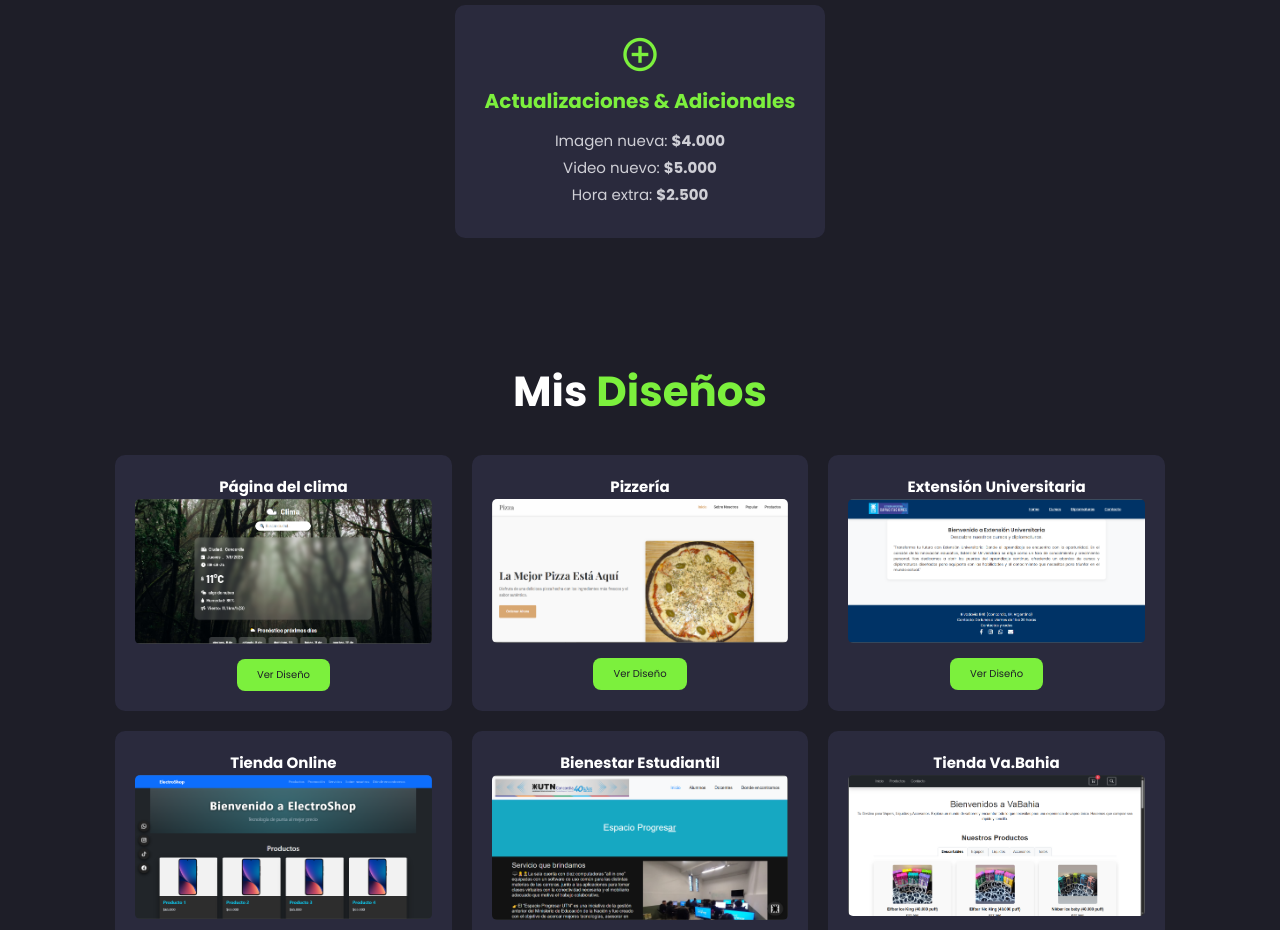
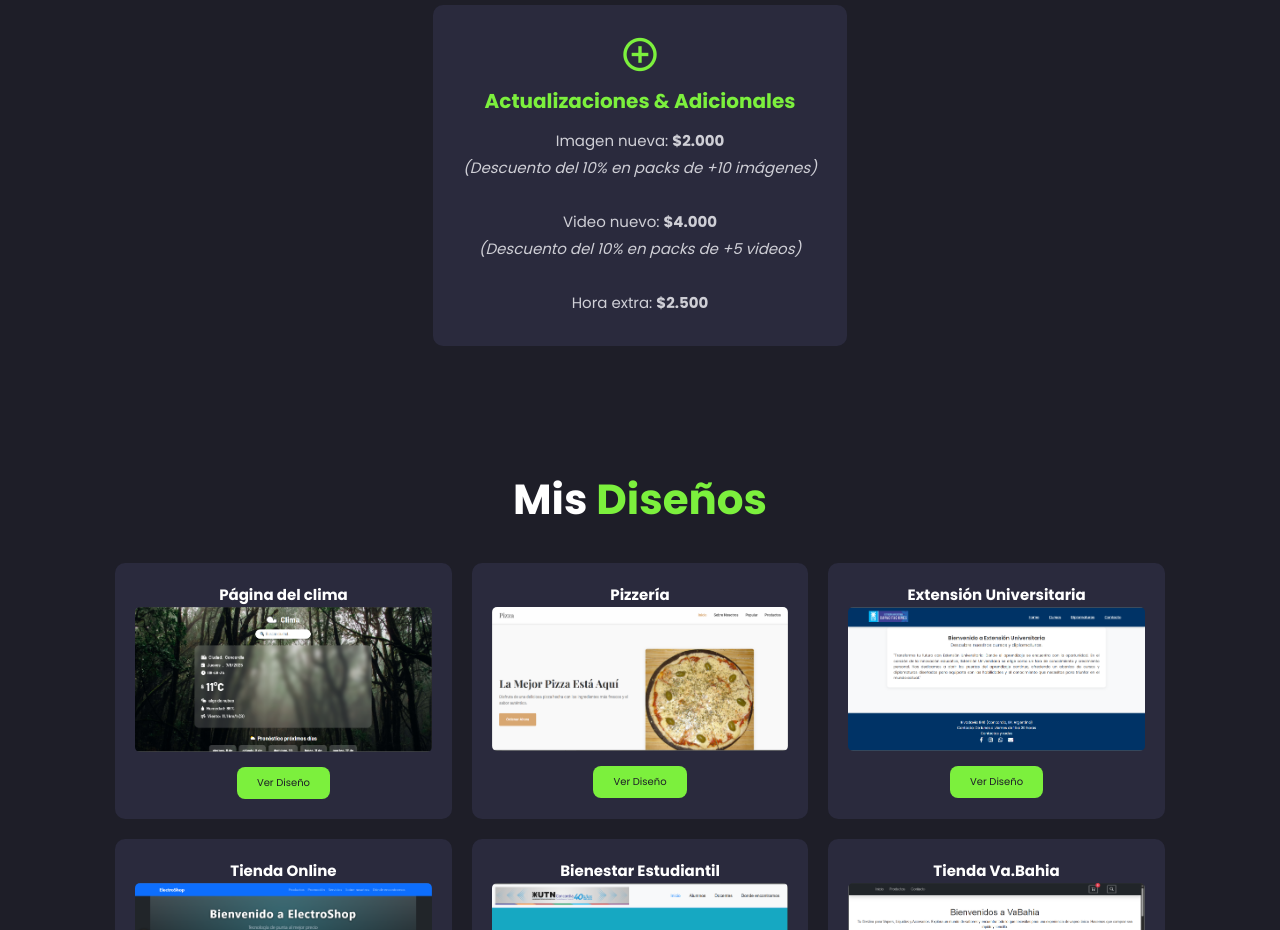
Before and after one commit to JuanFigueredoGuardia/Portafolios, a plain HTML site: page index.html in a window 1280 px wide. Shown: the part 3300-4230 px from the top of the page. Drawn offline with nearby package versions, Linux system fonts and the light colour scheme.

Commit message:
Add files via upload

```diff
--- a/index.html
+++ b/index.html
@@ -179,18 +179,19 @@
         Diseño emprendimiento: <strong>$50.000</strong>
       </p>
     </div>
-
-    <!-- Actualizaciones & Adicionales -->
     <div class="pricing-box">
       <i class='bx bx-plus-circle'></i>
       <h3>Actualizaciones & Adicionales</h3>
       <p>
-        Imagen nueva: <strong>$4.000</strong><br>
-        Video nuevo: <strong>$5.000</strong><br>
+        Imagen nueva: <strong>$2.000</strong><br>
+        <em>(Descuento del 10% en packs de +10 imágenes)</em><br><br>
+
+        Video nuevo: <strong>$4.000</strong><br>
+        <em>(Descuento del 10% en packs de +5 videos)</em><br><br>
+
         Hora extra: <strong>$2.500</strong>
       </p>
     </div>
-
   </div>
 </section>
 
```
